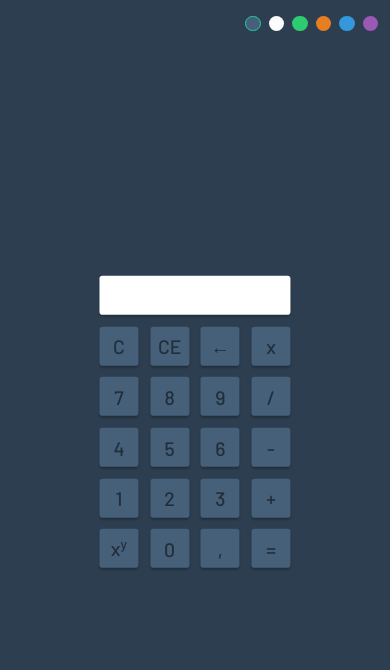
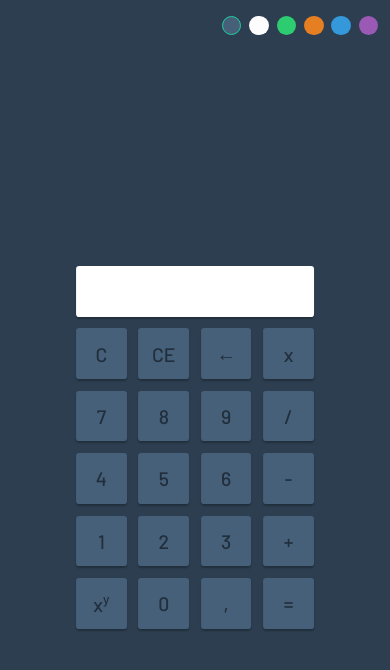
Before and after one commit to il-gareni4/Adaptive-JS-calculator, a plain HTML site: page index.html in a window 390 px wide. Drawn offline with nearby package versions, Linux system fonts and the light colour scheme.

Commit message:
feature: added media request

```diff
--- a/css/style.css
+++ b/css/style.css
@@ -16,8 +16,8 @@ html{
 }
 .grid-container {
     display: grid;
-    grid-template-columns: 10vmin 10vmin 10vmin 10vmin;
-    grid-template-rows: 10vmin 10vmin 10vmin 10vmin 10vmin;
+    grid-template-columns: repeat(4, 10vmin);
+    grid-template-rows: repeat(5, 10vmin);
     row-gap: 3vmin;
     column-gap: 3vmin;
 }
@@ -184,3 +184,29 @@ body[data-color-scheme="blue"] {
 body[data-color-scheme="purple"] {
     background-color: #8e44ad;
 }
+
+/*MEDIA*/
+
+@media (max-width: 576px) {
+    input {
+        height: 13vmin;
+        font-size: 6vmin;
+        padding: 5vmin 1.5vmin 0;
+    }
+    .grid-container {
+        grid-template-columns: repeat(4, 13vmin);
+        grid-template-rows: repeat(5, 13vmin);
+    }
+    .container {
+        width: 61vmin;
+        height: 80vmin;
+        position: absolute;
+        top: 50%;
+        margin-left: 50%;
+        transform: translate(-50%, -50%);
+    }
+    .color {
+        height: 5vmin;
+        width: 5vmin;
+    }
+}
--- a/index.html
+++ b/index.html
@@ -50,11 +50,10 @@
         </div>
     </div>
     <script>
-        let mathExp = sessionStorage.getItem("mathExp");
+        let mathExp = sessionStorage.getItem("mathExp") ? sessionStorage.getItem("mathExp") : "";
         let color = localStorage.getItem("colorScheme") ? localStorage.getItem("colorScheme") : "dark";
 
-        if (mathExp === null) $("input")[0].value = "";
-        else $("input")[0].value = mathExp;
+        $("input")[0].value = mathExp;
 
         for (let elem of $(`[data-color-scheme]`)) {
             elem.dataset.colorScheme = color;
```
